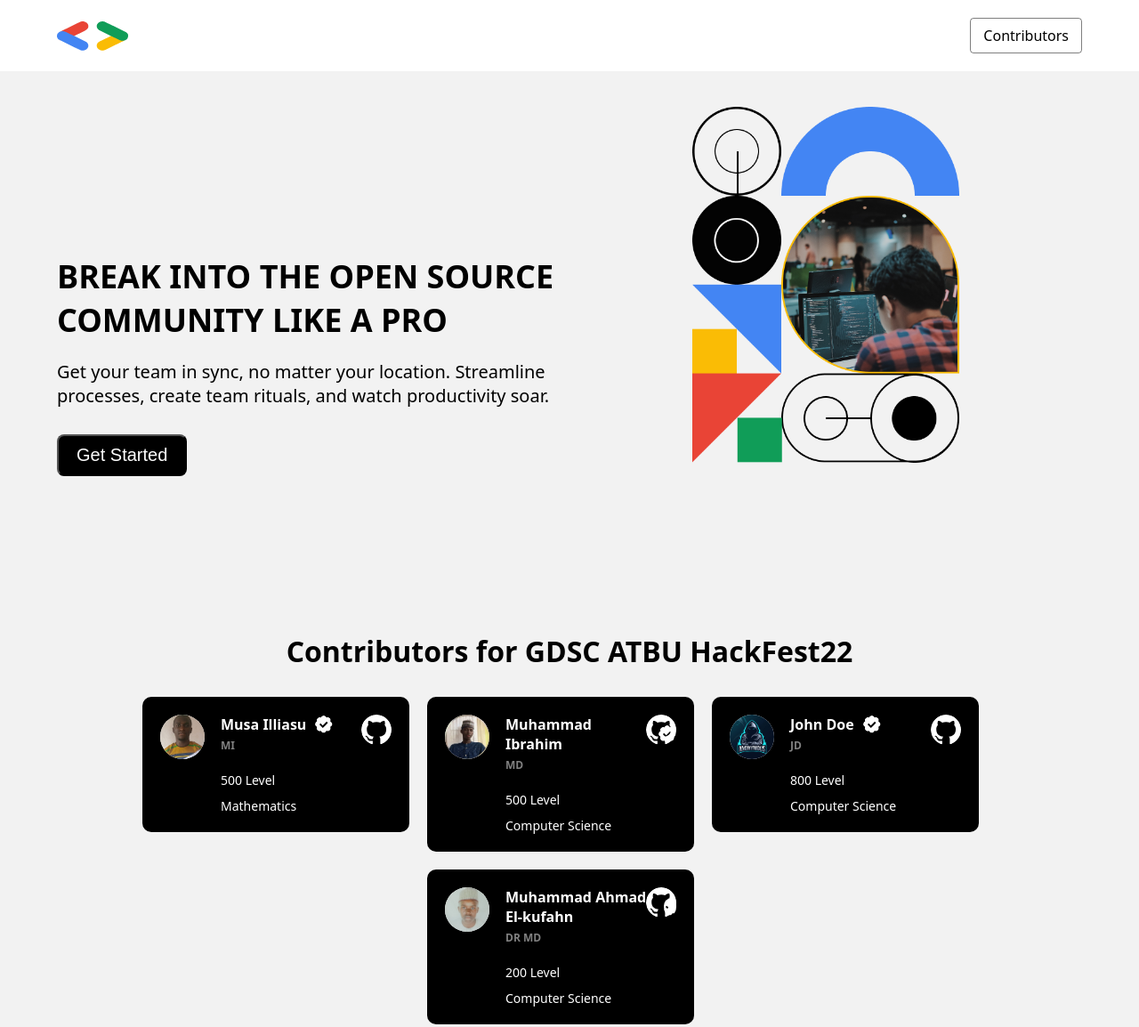
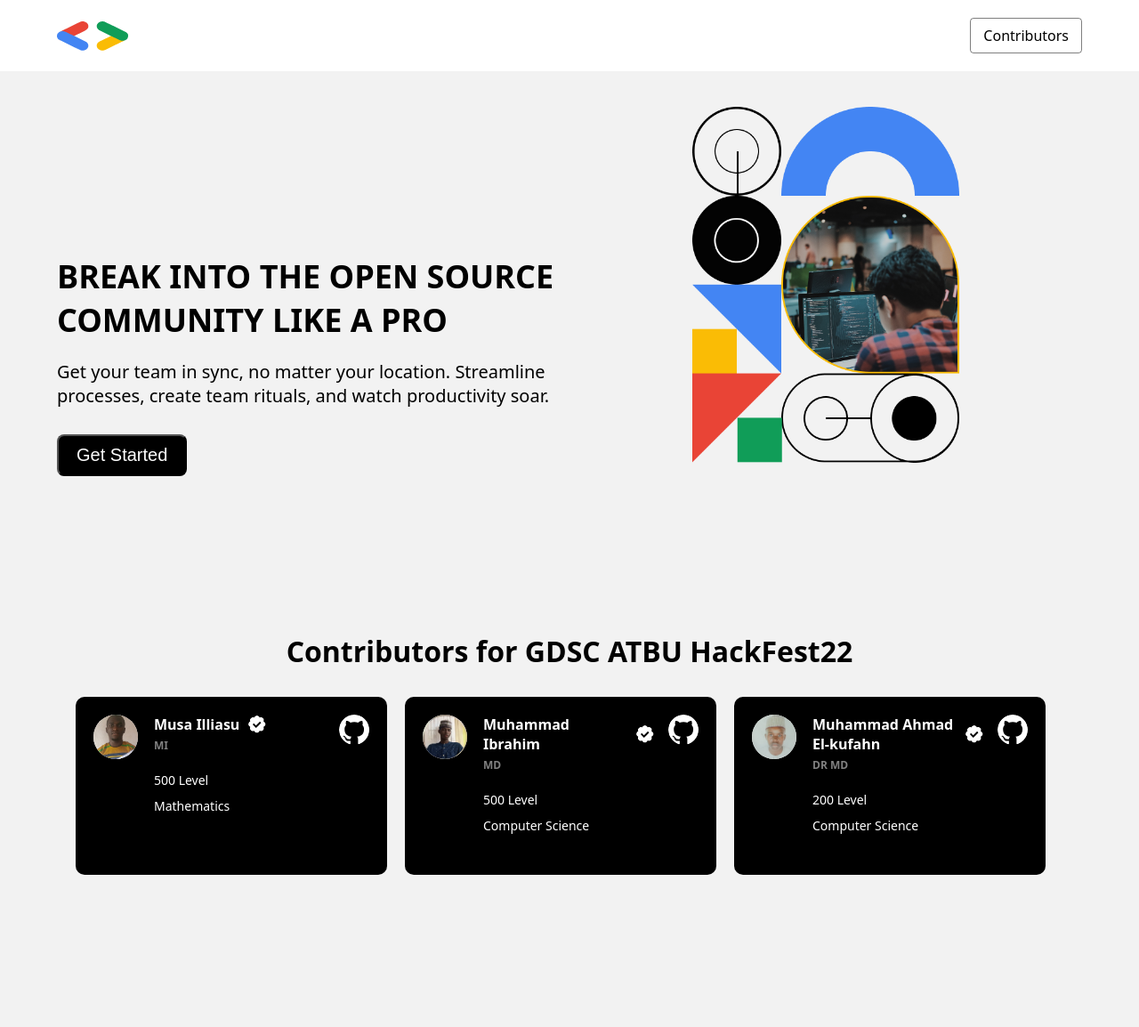
Before and after one commit to mohammadui/Hacktoberfest-ATBU, a plain HTML site: page index.html in a window 1280 px wide. Shown: the whole page at 89% size. After the commit the page ends 1110 px from the top, so only its background shows below. Drawn offline with Linux system fonts and the light colour scheme.

Commit message:
improved the contributor UI & btn trans effect

```diff
--- a/index.html
+++ b/index.html
@@ -60,14 +60,12 @@
               </div>
 
               <div class="cont_content">
-                <div class="flex_start_center">
+                <div class="cont_header">
                   <!-- Full Name -->
                   <strong>Musa Illiasu</strong>
-                  <span class="mark"
-                    ><img
-                      src="./asset/svgs/verified-mark-white.svg"
-                      alt="Mark Icon" /></span
-                  ><br />
+                  <span class="mark">
+                    <img src="./asset/svgs/verified-mark-white.svg" alt="Mark Icon" />
+                  </span> <br />
                 </div>
 
                 <span class="git_icon">
@@ -95,14 +93,12 @@
               </div>
 
               <div class="cont_content">
-                <div class="flex_start_center">
+                <div class="cont_header">
                   <!-- Full Name -->
                   <strong>Muhammad Ibrahim</strong>
-                  <span class="mark"
-                    ><img
-                      src="./asset/svgs/verified-mark-white.svg"
-                      alt="Mark Icon" /></span
-                  ><br />
+                  <span class="mark">
+                    <img src="./asset/svgs/verified-mark-white.svg" alt="Mark Icon" />
+                  </span> <br />
                 </div>
 
                 <span class="git_icon">
@@ -122,44 +118,6 @@
               </div>
             </div>
 
-            <!-- John Doe -->
-            <div class="contributor">
-              <!-- User image -->
-              <div class="cont_image">
-                <img
-                  src="./asset/images/john_doe.jpeg"
-                  alt="MD Profile Image"
-                />
-              </div>
-
-              <div class="cont_content">
-                <div class="flex_start_center">
-                  <!-- Full Name -->
-                  <strong>John Doe</strong>
-                  <span class="mark"
-                    ><img
-                      src="./asset/svgs/verified-mark-white.svg"
-                      alt="Mark Icon" /></span
-                  ><br />
-                </div>
-
-                <span class="git_icon">
-                  <img src="./asset/svgs/github-white.svg" alt="Mark Icon" />
-                </span>
-
-                <!-- Username -->
-                <small>JD</small>
-
-                <div class="cont_top">
-                  <!-- Level -->
-                  <p class="mb-1">800 Level</p>
-
-                  <!-- Course of study -->
-                  <p>Computer Science</p>
-                </div>
-              </div>
-            </div>
-
             <!-- Muhammad Ahmad El-kufahn -->
             <div class="contributor">
               <!-- User image -->
@@ -171,14 +129,12 @@
               </div>
 
               <div class="cont_content">
-                <div class="flex_start_center">
+                <div class="cont_header">
                   <!-- Full Name -->
                   <strong>Muhammad Ahmad El-kufahn</strong>
-                  <span class="mark"
-                    ><img
-                      src="./asset/svgs/verified-mark-white.svg"
-                      alt="Mark Icon" /></span
-                  ><br />
+                  <span class="mark">
+                    <img src="./asset/svgs/verified-mark-white.svg" alt="Mark Icon" />
+                  </span> <br />
                 </div>
 
                 <span class="git_icon">
@@ -197,6 +153,7 @@
                 </div>
               </div>
             </div>
+
           </div>
         </div>
       </div>
--- a/style.css
+++ b/style.css
@@ -5,12 +5,19 @@
     box-sizing: border-box;
 }
 
+:root {
+    --black: #000;
+    --white: #fff;
+    --gray: #808080;
+    --light-gray: #f2f2f2;
+}
+
 body  {
     width: 100%;
     min-height: 100vh;
     font-family: system-ui, -apple-system, BlinkMacSystemFont, 'Segoe UI', Roboto, Oxygen, Ubuntu, Cantarell, 'Open Sans', 'Helvetica Neue', sans-serif;
     overflow-x: hidden;
-    background-color: #f2f2f2;
+    background-color: var(--light-gray);
 }
 
 .container {width: 90%;margin: 0 auto;}
@@ -21,7 +28,7 @@ nav {
     left: 0;
     width: 100%;
     height: 80px;
-    background-color: #fff;
+    background-color: var(--white);
     display: flex;
     justify-content: center;
     align-items: center;
@@ -38,7 +45,6 @@ nav {
 .logo {
     width: 80px;
     height: 40px;
-    overflow: hidden;
     cursor: pointer;
 }
 
@@ -46,33 +52,29 @@ nav {
     width: 100%;
     height: 100%;
     object-fit: contain;
+    transition: transform 0.3s ease;
+}
 
+.logo img:hover {
+    transform: scale(1.1);
 }
-.logo img {
-    transition: 0.3s;
-  }
-
-  .logo img:hover {
-    transform: scale(1.1);
-  }
 
 .nav_right a {
     text-decoration: none;
-    color: #000;
+    color: var(--black);
 }
 
 .nav_right a#contributorBtn {
     border: 1px solid #00000080;
     border-radius: 4px;
     padding: 8px 14px;
-}
-.nav_right a#contributorBtn:hover {
-    border: 1px solid orangered;
-    color: white;
-    background-color: black;
-
+    transition: background-color 0.2s ease, color 0.2s ease;
 }
 
+.nav_right a#contributorBtn:hover {
+    color: var(--white);
+    background-color: var(--black);
+}
 
 main {
     position: relative;
@@ -112,17 +114,16 @@ main {
 .hero_content button {
     border-radius: 8px;
     padding: 10px 20px;
-    background-color: #000;
-    color: #fff;
+    background-color: var(--black);
+    color: var(--white);
     cursor: pointer;
     font-size: 20px;
+    transition: background-color 0.2s ease, color 0.2s ease;
 }
 
-
 .hero_content button:hover {
-    background-color: white;
-    color: black;
-    cursor: pointer;
+    background-color: var(--white);
+    color: var(--black);
     cursor: hand;
   }
 
@@ -145,7 +146,6 @@ main {
 .contributor_section {
     min-height: 50vh;
     margin: 30px 0;
-
 }
 
 .contributor_section h1 {
@@ -155,7 +155,6 @@ main {
 
 .contributors {
     display: flex;
-    /* justify-content: flex-start; */
     justify-content: center;
     align-items: flex-start;
     flex-wrap: wrap;
@@ -163,12 +162,12 @@ main {
 
 .contributor {
     position: relative;
-    min-width: 300px;
+    min-width: 350px;
     width: 100%;
-    min-height: 150px;
+    min-height: 200px;
     border-radius: 10px;
-    background-color: #000;
-    color: #fff;
+    background-color: var(--black);
+    color: var(--white);
     margin-right: 20px;
     margin-bottom: 20px;
     padding: 20px;
@@ -183,14 +182,22 @@ main {
     min-width: 50px;
     height: 50px;
     border-radius: 50%;
-    background-color: white;
+    background-color: var(--white);
     margin-right: 18px;
     overflow: hidden;
+}
+
+.cont_content .cont_header {
+    display: flex;
+    justify-content: flex-start;
+    align-items: center;
+    margin-right: 50px;
 }
 
 .cont_content .mark {
     display: inline-block;
     width: 20px;
+    min-width: 20px;
     height: 20px;
     border-radius: 50%;
     margin-left: 10px;
@@ -200,7 +207,7 @@ main {
 .contributor .cont_content small {
     font-size: 12px;
     font-weight: bold;
-    color: grey;
+    color: var(--gray);
 }
 
 .contributor img {
@@ -226,18 +233,12 @@ main {
 }
 
 /* Custom Styles */
-.flex_start_center {
-    display: flex;
-    justify-content: flex-start;
-    align-items: center;
-}
-
 .mb-1 {margin-bottom: 10px;}
 .mb-2 {margin-bottom: 18px;}
 
 @media screen and (min-width: 600px) {
     .contributor {
-        width: 300px;
+        width: 350px;
     }
 
     .hero_section {
```
Also changed, not shown: asset/images/john_doe.jpeg (deleted).
